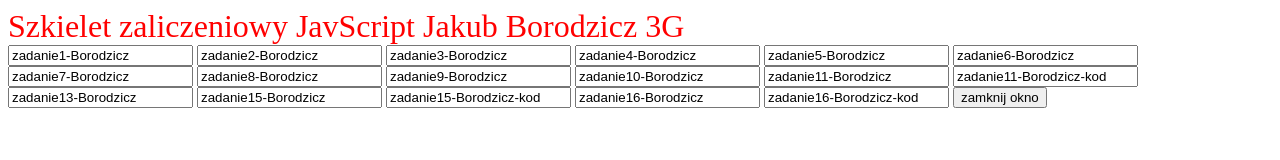
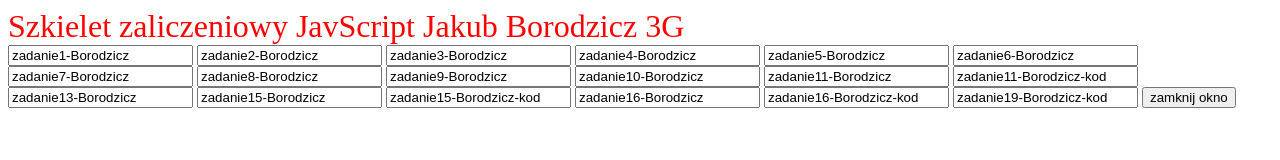
Before and after one commit to JakubBor/javascript, a plain HTML site: page index.html in a window 1280 px wide. Drawn offline with Linux system fonts and the light colour scheme.

Commit message:
Update index.html

```diff
--- a/index.html
+++ b/index.html
@@ -101,6 +101,7 @@ function okno_zamknij()
  <input type="button_z15-kod" name="zadanie15-kod" value="zadanie15-Borodzicz-kod" onclick="WinOpen_z15kod(' ')">
  <input type="button_z16" name="zadanie16" value="zadanie16-Borodzicz" onclick="WinOpen_z16(' ')">
  <input type="button_z16-kod" name="zadanie16-kod" value="zadanie16-Borodzicz-kod" onclick="WinOpen_z16kod(' ')">
+   <input type="button_z19" name="zadanie19" value="zadanie19-Borodzicz-kod" onclick="WinOpen_z19(' ')">
  <input type="button" value="zamknij okno" onclick="okno_zamknij()"/>
  </form>
 </body>
```
